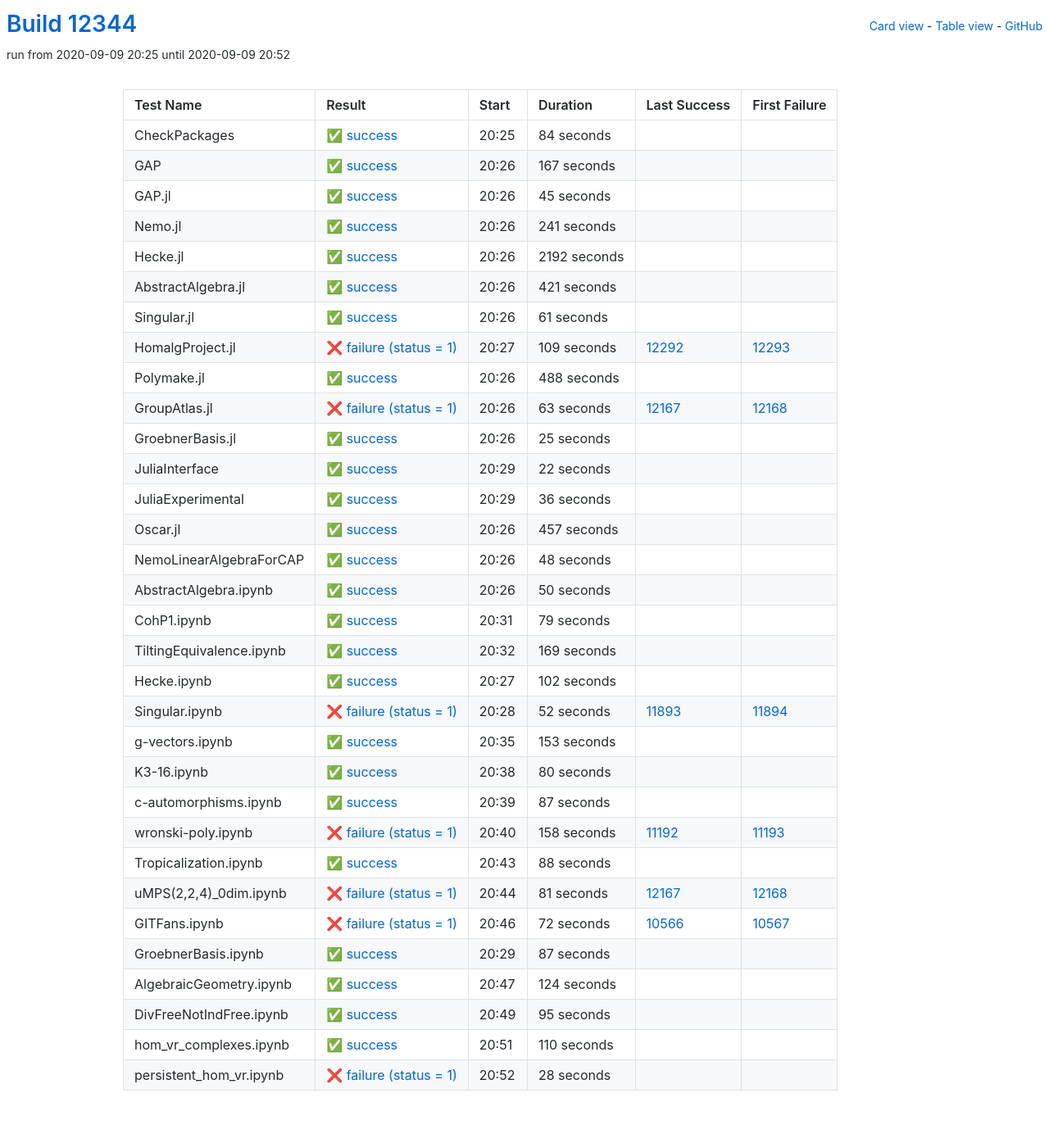
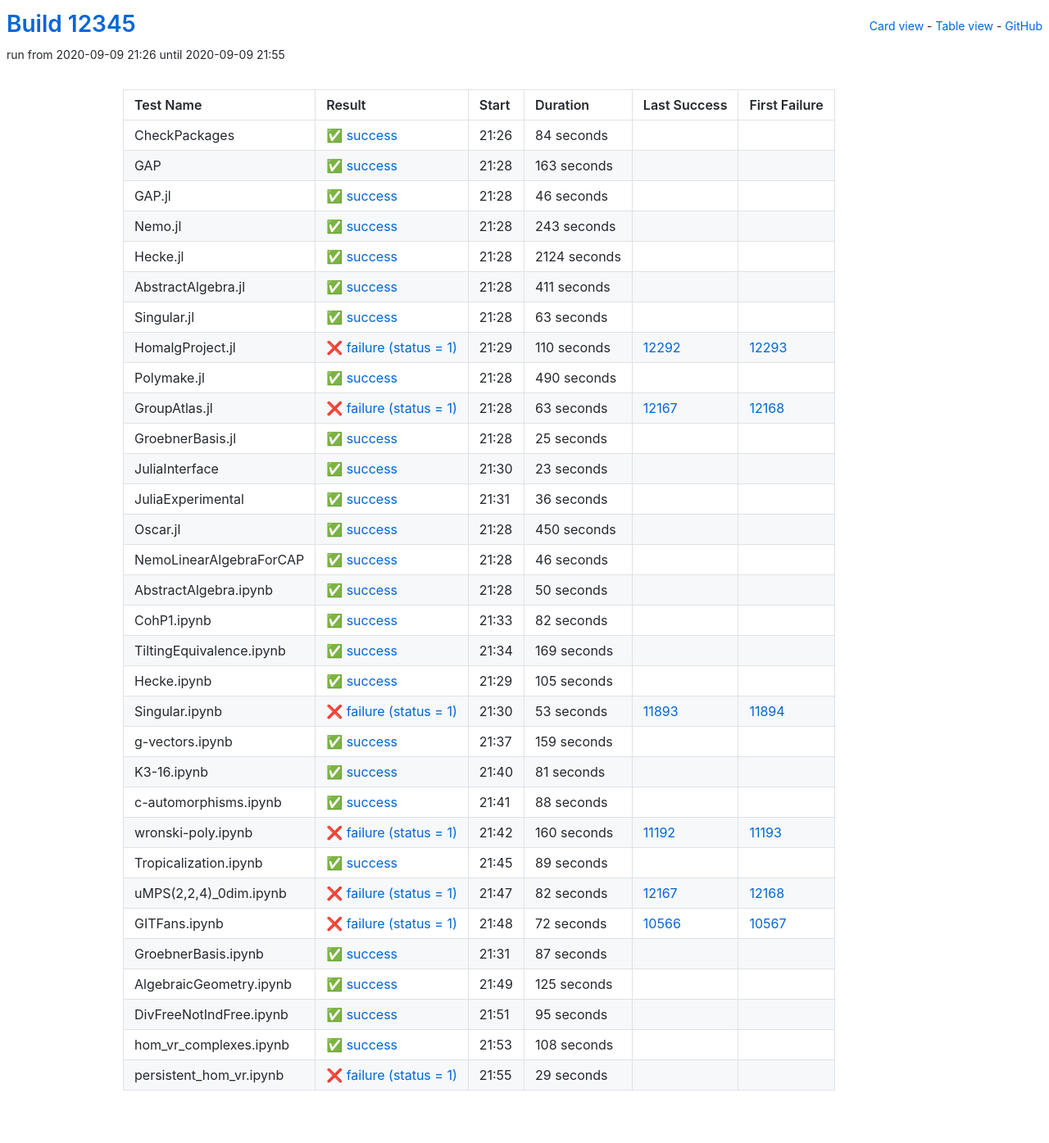
Before and after one commit to oscar-system/oscar-ci-status, a Jekyll site: the page built from table.html, in a window 1280 px wide. Shown: the whole page at 82% size. Built offline with Jekyll 4.4.1, drawn with Linux system fonts in a browser that asks for light colours.

Commit message:
Build #12345

```diff
--- a/_data/ci.yml
+++ b/_data/ci.yml
@@ -1,6 +1,6 @@
 ---
-build: 12344
-build_url: https://oscarci.mathematik.uni-kl.de/job/oscar/12344/
+build: 12345
+build_url: https://oscarci.mathematik.uni-kl.de/job/oscar/12345/
 job: oscar
 organization: oscar-system
 repo: oscar-ci-status
@@ -8,8 +8,8 @@
 tests:
 - name: CheckPackages
   id: checkpackages
-  log: https://oscarci.mathematik.uni-kl.de/job/oscar/12344/artifact/logs/build-12344/CheckPackages.log
-  start: 2020-09-09 20:25
+  log: https://oscarci.mathematik.uni-kl.de/job/oscar/12345/artifact/logs/build-12345/CheckPackages.log
+  start: 2020-09-09 21:26
   success: true
   exitcode: 0
   status: success
@@ -20,104 +20,104 @@
   first_failure_url:
 - name: GAP
   id: gap
-  log: https://oscarci.mathematik.uni-kl.de/job/oscar/12344/artifact/logs/build-12344/GAP.log
-  start: 2020-09-09 20:26
+  log: https://oscarci.mathematik.uni-kl.de/job/oscar/12345/artifact/logs/build-12345/GAP.log
+  start: 2020-09-09 21:28
   success: true
   exitcode: 0
   status: success
-  duration: 167
+  duration: 163
   last_success: false
   last_success_url:
   first_failure: false
   first_failure_url:
 - name: GAP.jl
   id: gap-jl
-  log: https://oscarci.mathematik.uni-kl.de/job/oscar/12344/artifact/logs/build-12344/GAP.jl.log
-  start: 2020-09-09 20:26
+  log: https://oscarci.mathematik.uni-kl.de/job/oscar/12345/artifact/logs/build-12345/GAP.jl.log
+  start: 2020-09-09 21:28
   success: true
   exitcode: 0
   status: success
-  duration: 45
+  duration: 46
   last_success: false
   last_success_url:
   first_failure: false
   first_failure_url:
 - name: Nemo.jl
   id: nemo-jl
-  log: https://oscarci.mathematik.uni-kl.de/job/oscar/12344/artifact/logs/build-12344/Nemo.jl.log
-  start: 2020-09-09 20:26
+  log: https://oscarci.mathematik.uni-kl.de/job/oscar/12345/artifact/logs/build-12345/Nemo.jl.log
+  start: 2020-09-09 21:28
   success: true
   exitcode: 0
   status: success
-  duration: 241
+  duration: 243
   last_success: false
   last_success_url:
   first_failure: false
   first_failure_url:
 - name: Hecke.jl
   id: hecke-jl
-  log: https://oscarci.mathematik.uni-kl.de/job/oscar/12344/artifact/logs/build-12344/Hecke.jl.log
-  start: 2020-09-09 20:26
+  log: https://oscarci.mathematik.uni-kl.de/job/oscar/12345/artifact/logs/build-12345/Hecke.jl.log
+  start: 2020-09-09 21:28
   success: true
   exitcode: 0
   status: success
-  duration: 2192
+  duration: 2124
   last_success: false
   last_success_url:
   first_failure: false
   first_failure_url:
 - name: AbstractAlgebra.jl
   id: abstractalgebra-jl
-  log: https://oscarci.mathematik.uni-kl.de/job/oscar/12344/artifact/logs/build-12344/AbstractAlgebra.jl.log
-  start: 2020-09-09 20:26
+  log: https://oscarci.mathematik.uni-kl.de/job/oscar/12345/artifact/logs/build-12345/AbstractAlgebra.jl.log
+  start: 2020-09-09 21:28
   success: true
   exitcode: 0
   status: success
-  duration: 421
+  duration: 411
   last_success: false
   last_success_url:
   first_failure: false
   first_failure_url:
 - name: Singular.jl
   id: singular-jl
-  log: https://oscarci.mathematik.uni-kl.de/job/oscar/12344/artifact/logs/build-12344/Singular.jl.log
-  start: 2020-09-09 20:26
+  log: https://oscarci.mathematik.uni-kl.de/job/oscar/12345/artifact/logs/build-12345/Singular.jl.log
+  start: 2020-09-09 21:28
   success: true
   exitcode: 0
   status: success
-  duration: 61
+  duration: 63
   last_success: false
   last_success_url:
   first_failure: false
   first_failure_url:
 - name: HomalgProject.jl
   id: homalgproject-jl
-  log: https://oscarci.mathematik.uni-kl.de/job/oscar/12344/artifact/logs/build-12344/HomalgProject.jl.log
-  start: 2020-09-09 20:27
+  log: https://oscarci.mathematik.uni-kl.de/job/oscar/12345/artifact/logs/build-12345/HomalgProject.jl.log
+  start: 2020-09-09 21:29
   success: false
   exitcode: 1
   status: failure
-  duration: 109
+  duration: 110
   last_success: 12292
   last_success_url: https://oscarci.mathematik.uni-kl.de/job/oscar/12292/
   first_failure: 12293
   first_failure_url: https://oscarci.mathematik.uni-kl.de/job/oscar/12293/
 - name: Polymake.jl
   id: polymake-jl
-  log: https://oscarci.mathematik.uni-kl.de/job/oscar/12344/artifact/logs/build-12344/Polymake.jl.log
-  start: 2020-09-09 20:26
+  log: https://oscarci.mathematik.uni-kl.de/job/oscar/12345/artifact/logs/build-12345/Polymake.jl.log
+  start: 2020-09-09 21:28
   success: true
   exitcode: 0
   status: success
-  duration: 488
+  duration: 490
   last_success: false
   last_success_url:
   first_failure: false
   first_failure_url:
 - name: GroupAtlas.jl
   id: groupatlas-jl
-  log: https://oscarci.mathematik.uni-kl.de/job/oscar/12344/artifact/logs/build-12344/GroupAtlas.jl.log
-  start: 2020-09-09 20:26
+  log: https://oscarci.mathematik.uni-kl.de/job/oscar/12345/artifact/logs/build-12345/GroupAtlas.jl.log
+  start: 2020-09-09 21:28
   success: false
   exitcode: 1
   status: failure
@@ -128,8 +128,8 @@
   first_failure_url: https://oscarci.mathematik.uni-kl.de/job/oscar/12168/
 - name: GroebnerBasis.jl
   id: groebnerbasis-jl
-  log: https://oscarci.mathematik.uni-kl.de/job/oscar/12344/artifact/logs/build-12344/GroebnerBasis.jl.log
-  start: 2020-09-09 20:26
+  log: https://oscarci.mathematik.uni-kl.de/job/oscar/12345/artifact/logs/build-12345/GroebnerBasis.jl.log
+  start: 2020-09-09 21:28
   success: true
   exitcode: 0
   status: success
@@ -140,20 +140,20 @@
   first_failure_url:
 - name: JuliaInterface
   id: juliainterface
-  log: https://oscarci.mathematik.uni-kl.de/job/oscar/12344/artifact/logs/build-12344/JuliaInterface.log
-  start: 2020-09-09 20:29
+  log: https://oscarci.mathematik.uni-kl.de/job/oscar/12345/artifact/logs/build-12345/JuliaInterface.log
+  start: 2020-09-09 21:30
   success: true
   exitcode: 0
   status: success
-  duration: 22
+  duration: 23
   last_success: false
   last_success_url:
   first_failure: false
   first_failure_url:
 - name: JuliaExperimental
   id: juliaexperimental
-  log: https://oscarci.mathematik.uni-kl.de/job/oscar/12344/artifact/logs/build-12344/JuliaExperimental.log
-  start: 2020-09-09 20:29
+  log: https://oscarci.mathematik.uni-kl.de/job/oscar/12345/artifact/logs/build-12345/JuliaExperimental.log
+  start: 2020-09-09 21:31
   success: true
   exitcode: 0
   status: success
@@ -164,32 +164,32 @@
   first_failure_url:
 - name: Oscar.jl
   id: oscar-jl
-  log: https://oscarci.mathematik.uni-kl.de/job/oscar/12344/artifact/logs/build-12344/Oscar.jl.log
-  start: 2020-09-09 20:26
+  log: https://oscarci.mathematik.uni-kl.de/job/oscar/12345/artifact/logs/build-12345/Oscar.jl.log
+  start: 2020-09-09 21:28
   success: true
   exitcode: 0
   status: success
-  duration: 457
+  duration: 450
   last_success: false
   last_success_url:
   first_failure: false
   first_failure_url:
 - name: NemoLinearAlgebraForCAP
   id: nemolinearalgebraforcap
-  log: https://oscarci.mathematik.uni-kl.de/job/oscar/12344/artifact/logs/build-12344/NemoLinearAlgebraForCAP.log
-  start: 2020-09-09 20:26
+  log: https://oscarci.mathematik.uni-kl.de/job/oscar/12345/artifact/logs/build-12345/NemoLinearAlgebraForCAP.log
+  start: 2020-09-09 21:28
   success: true
   exitcode: 0
   status: success
-  duration: 48
+  duration: 46
   last_success: false
   last_success_url:
   first_failure: false
   first_failure_url:
 - name: AbstractAlgebra.ipynb
   id: abstractalgebra-ipynb
-  log: https://oscarci.mathematik.uni-kl.de/job/oscar/12344/artifact/logs/build-12344/AbstractAlgebra.ipynb.log
-  start: 2020-09-09 20:26
+  log: https://oscarci.mathematik.uni-kl.de/job/oscar/12345/artifact/logs/build-12345/AbstractAlgebra.ipynb.log
+  start: 2020-09-09 21:28
   success: true
   exitcode: 0
   status: success
@@ -200,20 +200,20 @@
   first_failure_url:
 - name: CohP1.ipynb
   id: cohp1-ipynb
-  log: https://oscarci.mathematik.uni-kl.de/job/oscar/12344/artifact/logs/build-12344/CohP1.ipynb.log
-  start: 2020-09-09 20:31
+  log: https://oscarci.mathematik.uni-kl.de/job/oscar/12345/artifact/logs/build-12345/CohP1.ipynb.log
+  start: 2020-09-09 21:33
   success: true
   exitcode: 0
   status: success
-  duration: 79
+  duration: 82
   last_success: false
   last_success_url:
   first_failure: false
   first_failure_url:
 - name: TiltingEquivalence.ipynb
   id: tiltingequivalence-ipynb
-  log: https://oscarci.mathematik.uni-kl.de/job/oscar/12344/artifact/logs/build-12344/TiltingEquivalence.ipynb.log
-  start: 2020-09-09 20:32
+  log: https://oscarci.mathematik.uni-kl.de/job/oscar/12345/artifact/logs/build-12345/TiltingEquivalence.ipynb.log
+  start: 2020-09-09 21:34
   success: true
   exitcode: 0
   status: success
@@ -224,80 +224,56 @@
   first_failure_url:
 - name: Hecke.ipynb
   id: hecke-ipynb
-  log: https://oscarci.mathematik.uni-kl.de/job/oscar/12344/artifact/logs/build-12344/Hecke.ipynb.log
-  start: 2020-09-09 20:27
+  log: https://oscarci.mathematik.uni-kl.de/job/oscar/12345/artifact/logs/build-12345/Hecke.ipynb.log
+  start: 2020-09-09 21:29
   success: true
   exitcode: 0
   status: success
-  duration: 102
+  duration: 105
   last_success: false
   last_success_url:
   first_failure: false
   first_failure_url:
 - name: Singular.ipynb
   id: singular-ipynb
-  log: https://oscarci.mathematik.uni-kl.de/job/oscar/12344/artifact/logs/build-12344/Singular.ipynb.log
-  start: 2020-09-09 20:28
+  log: https://oscarci.mathematik.uni-kl.de/job/oscar/12345/artifact/logs/build-12345/Singular.ipynb.log
+  start: 2020-09-09 21:30
   success: false
   exitcode: 1
   status: failure
-  duration: 52
+  duration: 53
   last_success: 11893
   last_success_url: https://oscarci.mathematik.uni-kl.de/job/oscar/11893/
   first_failure: 11894
   first_failure_url: https://oscarci.mathematik.uni-kl.de/job/oscar/11894/
 - name: g-vectors.ipynb
   id: g-vectors-ipynb
-  log: https://oscarci.mathematik.uni-kl.de/job/oscar/12344/artifact/logs/build-12344/g-vectors.ipynb.log
-  start: 2020-09-09 20:35
+  log: https://oscarci.mathematik.uni-kl.de/job/oscar/12345/artifact/logs/build-12345/g-vectors.ipynb.log
+  start: 2020-09-09 21:37
   success: true
   exitcode: 0
   status: success
-  duration: 153
+  duration: 159
   last_success: false
   last_success_url:
   first_failure: false
   first_failure_url:
 - name: K3-16.ipynb
   id: k3-16-ipynb
-  log: https://oscarci.mathematik.uni-kl.de/job/oscar/12344/artifact/logs/build-12344/K3-16.ipynb.log
-  start: 2020-09-09 20:38
+  log: https://oscarci.mathematik.uni-kl.de/job/oscar/12345/artifact/logs/build-12345/K3-16.ipynb.log
+  start: 2020-09-09 21:40
   success: true
   exitcode: 0
   status: success
-  duration: 80
+  duration: 81
   last_success: false
   last_success_url:
   first_failure: false
   first_failure_url:
 - name: c-automorphisms.ipynb
   id: c-automorphisms-ipynb
-  log: https://oscarci.mathematik.uni-kl.de/job/oscar/12344/artifact/logs/build-12344/c-automorphisms.ipynb.log
-  start: 2020-09-09 20:39
-  success: true
-  exitcode: 0
-  status: success
-  duration: 87
-  last_success: false
-  last_success_url:
-  first_failure: false
-  first_failure_url:
-- name: wronski-poly.ipynb
-  id: wronski-poly-ipynb
-  log: https://oscarci.mathematik.uni-kl.de/job/oscar/12344/artifact/logs/build-12344/wronski-poly.ipynb.log
-  start: 2020-09-09 20:40
-  success: false
-  exitcode: 1
-  status: failure
-  duration: 158
-  last_success: 11192
-  last_success_url: https://oscarci.mathematik.uni-kl.de/job/oscar/11192/
-  first_failure: 11193
-  first_failure_url: https://oscarci.mathematik.uni-kl.de/job/oscar/11193/
-- name: Tropicalization.ipynb
-  id: tropicalization-ipynb
-  log: https://oscarci.mathematik.uni-kl.de/job/oscar/12344/artifact/logs/build-12344/Tropicalization.ipynb.log
-  start: 2020-09-09 20:43
+  log: https://oscarci.mathematik.uni-kl.de/job/oscar/12345/artifact/logs/build-12345/c-automorphisms.ipynb.log
+  start: 2020-09-09 21:41
   success: true
   exitcode: 0
   status: success
@@ -306,22 +282,46 @@
   last_success_url:
   first_failure: false
   first_failure_url:
-- name: uMPS(2,2,4)_0dim.ipynb
-  id: umps-2-2-4-0dim-ipynb
-  log: https://oscarci.mathematik.uni-kl.de/job/oscar/12344/artifact/logs/build-12344/uMPS-2-2-4-_0dim.ipynb.log
-  start: 2020-09-09 20:44
+- name: wronski-poly.ipynb
+  id: wronski-poly-ipynb
+  log: https://oscarci.mathematik.uni-kl.de/job/oscar/12345/artifact/logs/build-12345/wronski-poly.ipynb.log
+  start: 2020-09-09 21:42
   success: false
   exitcode: 1
   status: failure
-  duration: 81
+  duration: 160
+  last_success: 11192
+  last_success_url: https://oscarci.mathematik.uni-kl.de/job/oscar/11192/
+  first_failure: 11193
+  first_failure_url: https://oscarci.mathematik.uni-kl.de/job/oscar/11193/
+- name: Tropicalization.ipynb
+  id: tropicalization-ipynb
+  log: https://oscarci.mathematik.uni-kl.de/job/oscar/12345/artifact/logs/build-12345/Tropicalization.ipynb.log
+  start: 2020-09-09 21:45
+  success: true
+  exitcode: 0
+  status: success
+  duration: 89
+  last_success: false
+  last_success_url:
+  first_failure: false
+  first_failure_url:
+- name: uMPS(2,2,4)_0dim.ipynb
+  id: umps-2-2-4-0dim-ipynb
+  log: https://oscarci.mathematik.uni-kl.de/job/oscar/12345/artifact/logs/build-12345/uMPS-2-2-4-_0dim.ipynb.log
+  start: 2020-09-09 21:47
+  success: false
+  exitcode: 1
+  status: failure
+  duration: 82
   last_success: 12167
   last_success_url: https://oscarci.mathematik.uni-kl.de/job/oscar/12167/
   first_failure: 12168
   first_failure_url: https://oscarci.mathematik.uni-kl.de/job/oscar/12168/
 - name: GITFans.ipynb
   id: gitfans-ipynb
-  log: https://oscarci.mathematik.uni-kl.de/job/oscar/12344/artifact/logs/build-12344/GITFans.ipynb.log
-  start: 2020-09-09 20:46
+  log: https://oscarci.mathematik.uni-kl.de/job/oscar/12345/artifact/logs/build-12345/GITFans.ipynb.log
+  start: 2020-09-09 21:48
   success: false
   exitcode: 1
   status: failure
@@ -332,8 +332,8 @@
   first_failure_url: https://oscarci.mathematik.uni-kl.de/job/oscar/10567/
 - name: GroebnerBasis.ipynb
   id: groebnerbasis-ipynb
-  log: https://oscarci.mathematik.uni-kl.de/job/oscar/12344/artifact/logs/build-12344/GroebnerBasis.ipynb.log
-  start: 2020-09-09 20:29
+  log: https://oscarci.mathematik.uni-kl.de/job/oscar/12345/artifact/logs/build-12345/GroebnerBasis.ipynb.log
+  start: 2020-09-09 21:31
   success: true
   exitcode: 0
   status: success
@@ -344,20 +344,20 @@
   first_failure_url:
 - name: AlgebraicGeometry.ipynb
   id: algebraicgeometry-ipynb
-  log: https://oscarci.mathematik.uni-kl.de/job/oscar/12344/artifact/logs/build-12344/AlgebraicGeometry.ipynb.log
-  start: 2020-09-09 20:47
+  log: https://oscarci.mathematik.uni-kl.de/job/oscar/12345/artifact/logs/build-12345/AlgebraicGeometry.ipynb.log
+  start: 2020-09-09 21:49
   success: true
   exitcode: 0
   status: success
-  duration: 124
+  duration: 125
   last_success: false
   last_success_url:
   first_failure: false
   first_failure_url:
 - name: DivFreeNotIndFree.ipynb
   id: divfreenotindfree-ipynb
-  log: https://oscarci.mathematik.uni-kl.de/job/oscar/12344/artifact/logs/build-12344/DivFreeNotIndFree.ipynb.log
-  start: 2020-09-09 20:49
+  log: https://oscarci.mathematik.uni-kl.de/job/oscar/12345/artifact/logs/build-12345/DivFreeNotIndFree.ipynb.log
+  start: 2020-09-09 21:51
   success: true
   exitcode: 0
   status: success
@@ -368,24 +368,24 @@
   first_failure_url:
 - name: hom_vr_complexes.ipynb
   id: hom-vr-complexes-ipynb
-  log: https://oscarci.mathematik.uni-kl.de/job/oscar/12344/artifact/logs/build-12344/hom_vr_complexes.ipynb.log
-  start: 2020-09-09 20:51
+  log: https://oscarci.mathematik.uni-kl.de/job/oscar/12345/artifact/logs/build-12345/hom_vr_complexes.ipynb.log
+  start: 2020-09-09 21:53
   success: true
   exitcode: 0
   status: success
-  duration: 110
+  duration: 108
   last_success: false
   last_success_url:
   first_failure: false
   first_failure_url:
 - name: persistent_hom_vr.ipynb
   id: persistent-hom-vr-ipynb
-  log: https://oscarci.mathematik.uni-kl.de/job/oscar/12344/artifact/logs/build-12344/persistent_hom_vr.ipynb.log
-  start: 2020-09-09 20:52
+  log: https://oscarci.mathematik.uni-kl.de/job/oscar/12345/artifact/logs/build-12345/persistent_hom_vr.ipynb.log
+  start: 2020-09-09 21:55
   success: false
   exitcode: 1
   status: failure
-  duration: 28
+  duration: 29
   last_success: false
   last_success_url:
   first_failure: false
```
Also changed, not shown: README.md.
